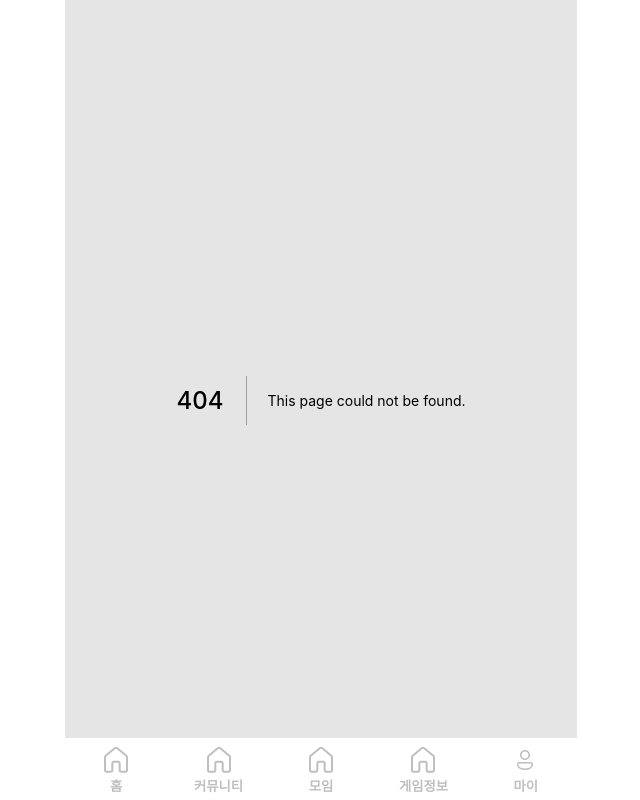
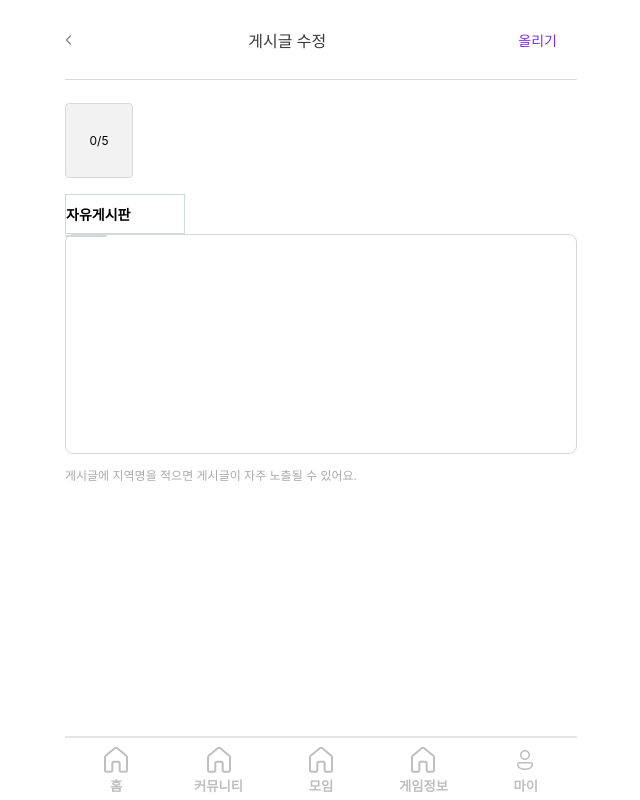
Before and after one commit to numble04/Front, a Next.js app: page /createBoard in a window 1280 px wide. Before the commit this address had no page. Shown: the whole page, without its empty margins (319-959 px from the left). Built offline with nearby package versions, Linux system fonts and the light colour scheme.

Commit message:
feat: createBoard 페이지 레이아웃 구현

```diff
--- /dev/null
+++ b/pages/createBoard/index.tsx
@@ -0,0 +1,160 @@
+import { useState } from 'react';
+import styled from 'styled-components';
+import Image from 'next/image';
+import Header from 'components/ui/Header';
+import Button from 'components/Button';
+import Label from 'components/ui/Label';
+import Textarea from 'components/ui/Textarea';
+import Dropdown from 'components/ui/Dropdown';
+import { useRouter } from 'next/router';
+import { NextPage } from 'next';
+
+const HeaderButton = styled(Button)`
+  color: #7b2ef0;
+  font-size: 14px;
+  height: 30px;
+  padding: 0 20px;
+`;
+
+const CreateBoardStyled = styled.div`
+  display: flex;
+  height: 100%;
+  flex-direction: column;
+  background-color: #ffffff;
+`;
+
+const HeaderTitle = styled.p`
+  font-size: 16px;
+  font-weight: 500;
+  color: #3a3a3a; //
+`;
+
+const FileUploadBox = styled.div`
+  display: flex;
+  height: 75px;
+  margin: 23px 0 16px;
+`;
+
+const FileLabel = styled(Label)`
+  display: block;
+  min-width: 68px;
+  margin-right: 30px;
+  height: 100%;
+  font-size: 40px;
+  display: flex;
+  flex-direction: column;
+  justify-content: center;
+  align-items: center;
+  background-color: #f2f2f2;
+  border: 1px solid #d9d9d9;
+  border-radius: 4px;
+  cursor: pointer;
+`;
+
+const LabelText = styled.p`
+  font-size: 12px;
+`;
+
+const FileInput = styled.input`
+  display: none;
+  width: 68px;
+  height: 68px;
+`;
+
+const PreviewBox = styled.div`
+  display: flex;
+  overflow-x: auto;
+  img {
+    :not(:last-child) {
+      margin-right: 10px;
+    }
+  }
+`;
+
+const PreviewImage = styled.img`
+  width: 68px;
+  height: 68px;
+`;
+
+const FileTextarea = styled(Textarea)`
+  width: 100%;
+  height: 220px;
+  padding: 10px 20px;
+  border: 1px solid #d9d9d9;
+  border-radius: 8px;
+`;
+
+const InfoText = styled.p`
+  font-size: 12px;
+  color: #aaaaaa;
+`;
+
+const Page: NextPage = () => {
+  const categoryList = ['자유게시판', '정모 후기', '지역별 행사 정보'];
+  const [category, setCategory] = useState<string>('자유게시판');
+  const [previews, setPreviews] = useState<string[]>([]);
+  const [image, setImage] = useState<object[]>([]);
+
+  const router = useRouter();
+
+  const handleUploadImage = (e: React.ChangeEvent<HTMLInputElement>) => {
+    const nowSelectImageList = e.target.files;
+    const nowImageList = [...previews];
+
+    for (let i = 0; i < nowSelectImageList.length; i++) {
+      const nowImgUrl = URL.createObjectURL(nowSelectImageList![i]);
+      nowImageList.push(nowImgUrl);
+    }
+
+    setPreviews(nowImageList);
+    setImage([...image, e.target.files[0]]);
+  };
+
+  return (
+    <CreateBoardStyled>
+      <Header isBorder={true}>
+        <Image
+          src="/icons/back.svg"
+          alt="back"
+          width={11}
+          height={20}
+          onClick={() => router.push('/community')}
+        />
+
+        <HeaderTitle>게시글 수정</HeaderTitle>
+        <HeaderButton>올리기</HeaderButton>
+      </Header>
+      <FileUploadBox>
+        <FileLabel>
+          <LabelText>{image.length}/5</LabelText>
+          <FileInput
+            type="file"
+            accept="image/*"
+            onChange={handleUploadImage}
+          />
+        </FileLabel>
+        <PreviewBox>
+          {!!previews.length &&
+            previews.map((img, index) => (
+              <PreviewImage
+                src={img}
+                alt="preview-img"
+                key={`preview-image-${index + 1}`}
+              />
+            ))}
+        </PreviewBox>
+      </FileUploadBox>
+      <Dropdown
+        menuList={categoryList}
+        selectOption={category}
+        setCategory={setCategory}
+      />
+      <FileTextarea />
+      <InfoText>
+        게시글에 지역명을 적으면 게시글이 자주 노출될 수 있어요.
+      </InfoText>
+    </CreateBoardStyled>
+  );
+};
+
+export default Page;
```
